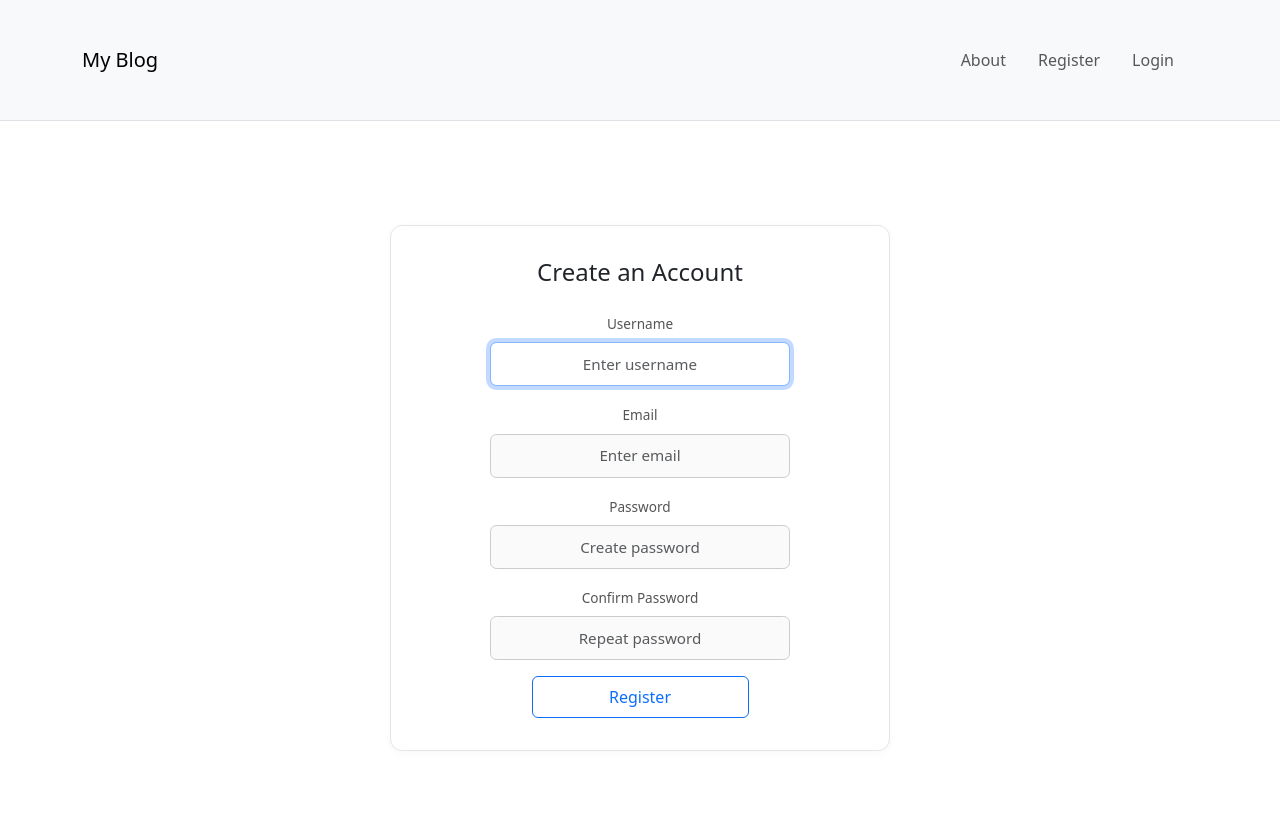
After one commit to hiscloan/blogsite, a Django app: page /register/ in a window 1280 px wide. The commit adds this page. Run offline with Django 5.2, Linux system fonts and the light colour scheme; some libraries are stand-ins or nearby versions.

Commit message:
Added Registration page and Login Page

```diff
--- a/blog/forms.py
+++ b/blog/forms.py
@@ -1,7 +1,18 @@
 from django import forms
-from .models import Comment
+from .models import Comment, User
+from django.contrib.auth.forms import UserCreationForm
+
+
 
 class CommentForm(forms.ModelForm):
     class Meta:
         model = Comment
         fields = ['body']
+
+class UserRegisterForm(UserCreationForm):
+    email = forms.EmailField(required=True)
+
+    class Meta:
+        model = User
+        fields = ['username', 'email', 'password1', 'password2']
+        help_texts = {field: "" for field in fields}
--- a/blog/static/blog/style.css
+++ b/blog/static/blog/style.css
@@ -1,27 +1,108 @@
+/* Universal reset for margins, paddings, and box-sizing */
+* {
+    margin: 0;
+    padding: 0;
+    box-sizing: border-box;
+}
+
 body {
-    font-family: Arial, sans-serif;
-    margin: 2rem;
+    font-family: 'Arial', sans-serif;
     background-color: #fdfdfd;
     color: #333;
+    line-height: 1.6;
 }
 
-nav {
-    background: #333;
-    padding: 1rem;
+/* Center your main content with some breathing room */
+.container {
+    max-width: 800px;
+    margin: 0 auto;
+    padding: 2rem;
 }
 
-nav a {
-    color: white;
-    margin-right: 1rem;
-    text-decoration: none;
+/* Minimal Navbar overrides */
+.navbar {
+    padding: 1rem 0;
 }
 
-.content {
-    margin-top: 2rem;
+/* Keep links simple but effective */
+nav a {
+    color: inherit;
+    text-decoration: none;
+    margin-right: 1rem;
 }
 
+/* Simplify card styling for post_detail pages and other content containers */
 .card {
-    background-color: #ffffff;
-    border: none;
-    border-radius: 1rem;
+    background-color: #fff;
+    border: 1px solid #eaeaea;
+    border-radius: 0.5rem;
+    padding: 1.5rem;
+    margin-bottom: 2rem;
+    box-shadow: none;
 }
+
+/* Optional: style headings elegantly */
+h1, h2, h3, h4, h5, h6 {
+    margin-bottom: 1rem;
+    font-weight: 600;
+    line-height: 1.2;
+}
+
+/* Minimal adjustments for links on hover */
+a:hover {
+    text-decoration: underline;
+}
+
+.comment-box {
+    max-width: 500px;
+    max-height: 70px;
+    margin: 2rem 0;
+    padding: 1.25rem;
+    border: 1px solid #eee;
+    border-radius: 0.5rem;
+    background-color: #fff;
+    box-shadow: 0 1px 3px rgba(0, 0, 0, 0.03);
+}
+
+.comment-box textarea {
+    width: 100%;
+    padding: 0.5rem;
+    font-size: 0.95rem;
+    border: 1px solid #ccc;
+    border-radius: 0.375rem;
+    resize: vertical;
+    min-height: 60px;
+    outline: none;
+    background-color: #fafafa;
+}
+
+form input.form-control {
+  max-width: 300px;
+  margin: 0 auto;
+  text-align: center;
+  padding: 0.6rem 0.8rem;
+  font-size: 0.95rem;
+  background-color: #fafafa;
+  border: 1px solid #ccc;
+  border-radius: 0.4rem;
+}
+
+form label.form-label {
+  font-size: 0.85rem;
+  color: #555;
+}
+
+form .btn {
+  margin-top: 1rem;
+  padding: 0.5rem 1.5rem;
+}
+
+.auth-card {
+  max-width: 500px;
+  margin: 3rem auto;
+  padding: 2rem;
+  border: 1px solid #e5e5e5;
+  border-radius: 0.75rem;
+  background-color: #ffffff;
+  box-shadow: 0 2px 8px rgba(0, 0, 0, 0.03);
+}
--- a/blog/templates/blog/base.html
+++ b/blog/templates/blog/base.html
@@ -1,34 +1,53 @@
 {% load static %}
-<link rel="stylesheet" href="{% static 'blog/style.css' %}">
-<link rel="stylesheet" href="https://cdn.jsdelivr.net/npm/bootstrap-icons@1.10.5/font/bootstrap-icons.css">
-
 <!DOCTYPE html>
 <html>
 <head>
     <title>{% block title %}My Blog{% endblock %}</title>
     <link rel="stylesheet" href="{% static 'blog/style.css' %}">
     <link href="https://cdn.jsdelivr.net/npm/bootstrap@5.3.0/dist/css/bootstrap.min.css" rel="stylesheet">
+    <link rel="stylesheet" href="https://cdn.jsdelivr.net/npm/bootstrap-icons@1.10.5/font/bootstrap-icons.css">
 </head>
 <body>
-    <nav class="navbar navbar-expand-lg navbar-dark bg-dark">
-        <div class="container-fluid">
-            <a class="navbar-brand" href="{% url 'blog-about' %}">About</a>
+    <nav class="navbar navbar-expand-lg navbar-light bg-light border-bottom">
+        <div class="container">
             <a class="navbar-brand" href="{% url 'blog-home' %}">My Blog</a>
+            <button class="navbar-toggler" type="button" data-bs-toggle="collapse" data-bs-target="#navbarMinimal" aria-controls="navbarMinimal" aria-expanded="false" aria-label="Toggle navigation">
+                <span class="navbar-toggler-icon"></span>
+            </button>
+            <div class="collapse navbar-collapse" id="navbarMinimal">
+                <ul class="navbar-nav ms-auto">
+                    <li class="nav-item">
+                        <a class="nav-link" href="{% url 'blog-about' %}">About</a>
+                    </li>
+                    {% if not user.is_authenticated %}
+                        <li class="nav-item">
+                          <a class="nav-link" href="{% url 'register' %}">Register</a>
+                        </li>
+                    {% endif %}
 
-
-            <div class="navbar-nav ms-auto">
-                {% if user.is_authenticated %}
-                    <span class="navbar-text me-3">Hi, {{ user.username }}</span>
-                    <a class="nav-link" href="{% url 'logout' %}">Logout</a>
-                {% else %}
-                    <a class="nav-link" href="{% url 'login' %}">Login</a>
-                {% endif %}
+                    {% if user.is_authenticated %}
+                        <li class="nav-item">
+                            <span class="nav-link">Hi, {{ user.username }}</span>
+                        </li>
+                        <li class="nav-item">
+                            <a class="nav-link" href="{% url 'logout' %}">Logout</a>
+                        </li>
+                    {% else %}
+                        <li class="nav-item">
+                            <a class="nav-link" href="{% url 'login' %}">Login</a>
+                        </li>
+                    {% endif %}
+                </ul>
+            </div>
         </div>
     </nav>
 
+    <!-- The main content container -->
     <main class="container mt-4">
         {% block content %}
         {% endblock %}
     </main>
+
+    <script src="https://cdn.jsdelivr.net/npm/bootstrap@5.3.0/dist/js/bootstrap.bundle.min.js"></script>
 </body>
 </html>
--- /dev/null
+++ b/blog/templates/blog/register.html
@@ -0,0 +1,44 @@
+{% extends 'blog/base.html' %}
+{% load static %}
+{% load widget_tweaks %}
+
+
+{% block content %}
+
+<div class="auth-card">
+    <h4 class="text-center mb-4">Create an Account</h4>
+    <form method="post">
+        {% csrf_token %}
+        {{ form.non_field_errors }}
+
+        <div class="mb-3 text-center">
+          <label class="form-label" for="{{ form.username.id_for_label }}">Username</label>
+          {{ form.username|add_class:"form-control text-center"|attr:"placeholder:Enter username" }}
+          {{ form.username.errors }}
+        </div>
+
+        <div class="mb-3 text-center">
+          <label class="form-label" for="{{ form.email.id_for_label }}">Email</label>
+          {{ form.email|add_class:"form-control text-center"|attr:"placeholder:Enter email" }}
+          {{ form.email.errors }}
+        </div>
+
+        <div class="mb-3 text-center">
+          <label class="form-label" for="{{ form.password1.id_for_label }}">Password</label>
+          {{ form.password1|add_class:"form-control text-center"|attr:"placeholder:Create password" }}
+          {{ form.password1.errors }}
+        </div>
+
+        <div class="mb-3 text-center">
+          <label class="form-label" for="{{ form.password2.id_for_label }}">Confirm Password</label>
+          {{ form.password2|add_class:"form-control text-center"|attr:"placeholder:Repeat password" }}
+          {{ form.password2.errors }}
+        </div>
+
+        <button type="submit" class="btn btn-outline-primary w-50 d-block mx-auto">Register</button>
+    </form>
+</div>
+
+
+
+{% endblock %}
--- a/blog/urls.py
+++ b/blog/urls.py
@@ -3,6 +3,7 @@ from .views import PostListView, PostDetailView, CommentUpdateView, AboutView
 from . import views
 from django.conf import settings
 from django.conf.urls.static import static
+from django.contrib.auth import views as auth_views
 
 
 urlpatterns = [
@@ -10,5 +11,8 @@ urlpatterns = [
     path('post/<int:pk>/', PostDetailView.as_view(), name='post-detail'),
     path('comment/<int:pk>/edit/', CommentUpdateView.as_view(), name='comment-edit'),
     path('about/', AboutView.as_view(), name='blog-about'),
+    path('register/', views.register, name='register'),
+    path('login/', auth_views.LoginView.as_view(template_name='registration/login.html'), name='login'),
+    path('logout/', views.custom_logout, name='logout'),
 ]
 urlpatterns += static(settings.MEDIA_URL, document_root=settings.MEDIA_ROOT)
--- a/blog/views.py
+++ b/blog/views.py
@@ -1,10 +1,10 @@
-from django.shortcuts import render
-from django.views.generic import ListView, DetailView, TemplateView
-from django.views.generic.edit import UpdateView
+from django.shortcuts import render, redirect
+from django.views.generic import ListView, DetailView, TemplateView, UpdateView
 from .models import Post, Comment
-from .forms import CommentForm
-from django.shortcuts import redirect
+from .forms import CommentForm, UserRegisterForm
 from django.contrib.auth.mixins import LoginRequiredMixin, UserPassesTestMixin
+from django.contrib import messages
+from django.contrib.auth import logout
 
 
 class PostListView(ListView):
@@ -57,3 +57,19 @@ class CommentUpdateView(LoginRequiredMixin, UserPassesTestMixin, UpdateView):
 
 class AboutView(TemplateView):
     template_name = 'blog/about.html'
+
+
+def register(request):
+    if request.method == 'POST':
+        form = UserRegisterForm(request.POST)
+        if form.is_valid():
+            form.save()
+            messages.success(request, 'Your account has been created! You can now log in.')
+            return redirect('login')
+    else:
+        form = UserRegisterForm()
+    return render(request, 'blog/register.html', {'form': form})
+
+def custom_logout(request):
+    logout(request)
+    return redirect('login')
--- a/blogsite/settings.py
+++ b/blogsite/settings.py
@@ -39,6 +39,7 @@ INSTALLED_APPS = [
     'django.contrib.messages',
     'django.contrib.staticfiles',
     'blog',
+    'widget_tweaks',
 ]
 
 MIDDLEWARE = [
@@ -131,3 +132,6 @@ MEDIA_ROOT = BASE_DIR / 'media'
 # https://docs.djangoproject.com/en/5.2/ref/settings/#default-auto-field
 
 DEFAULT_AUTO_FIELD = 'django.db.models.BigAutoField'
+
+LOGOUT_REDIRECT_URL = 'login'
+LOGIN_REDIRECT_URL = 'blog-home'
--- a/blogsite/urls.py
+++ b/blogsite/urls.py
@@ -16,10 +16,12 @@ Including another URLconf
 """
 from django.contrib import admin
 from django.urls import path, include
+from django.contrib.auth import views as auth_views
 
 urlpatterns = [
 
     path('', include('blog.urls')),
     path('admin/', admin.site.urls),
-    path('accounts/', include('django.contrib.auth.urls')),
+    path('logout/', auth_views.LogoutView.as_view(), name='logout'),
+
 ]
```
Also changed, not shown: blog/templates/blog/post_detail.html (+10 -5 lines), blog/templates/registration/login.html (+28 -6 lines).
